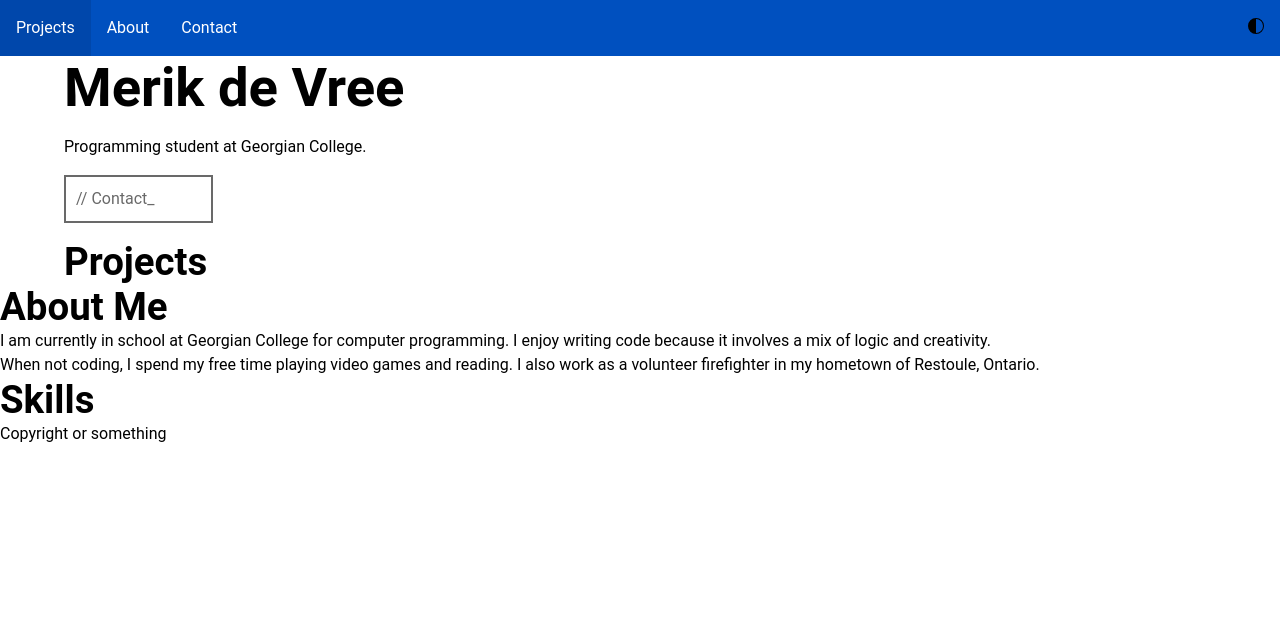
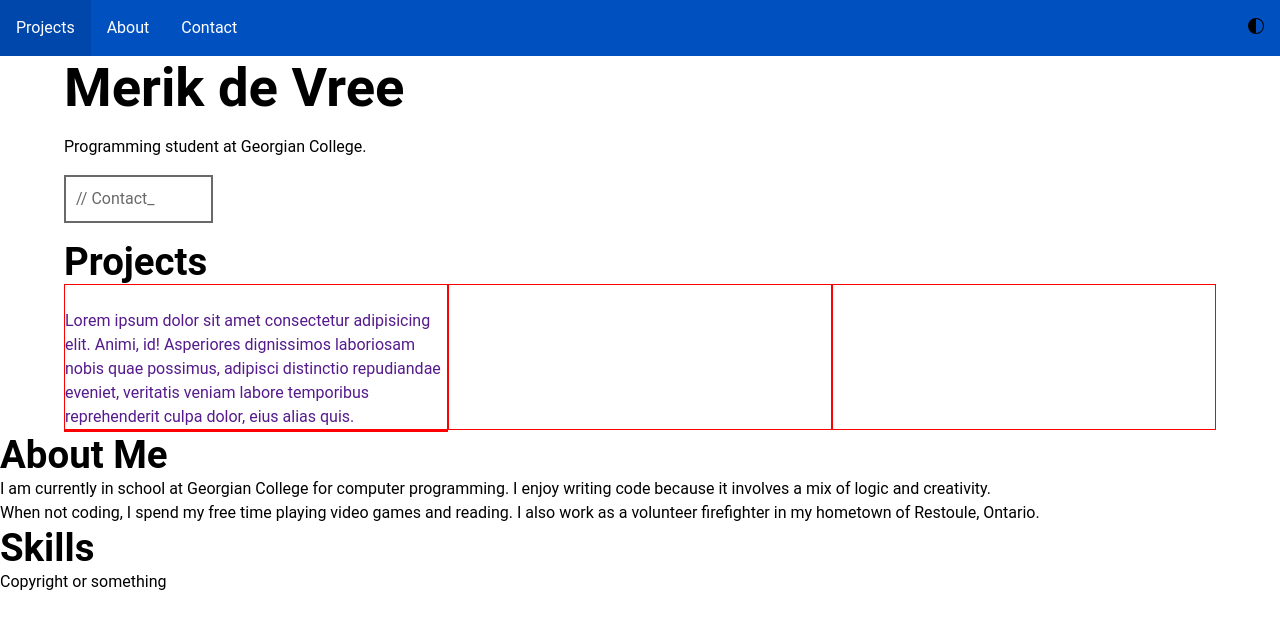
Before and after one commit to merikdevree/Final, a plain HTML site: page index.html in a window 1280 px wide. Drawn offline with Linux system fonts and the light colour scheme.

Commit message:
project card html

```diff
--- a/index.html
+++ b/index.html
@@ -32,7 +32,17 @@
             <section id="projects">
                 <h2>Projects</h2>
                 <div class="album">
-                    <div class="project"></div>
+                    <div class="project">
+                        <a href="">
+                            <img src="" alt="" />
+                            <div>
+                                <p>
+                                    Lorem ipsum dolor sit amet consectetur adipisicing elit. Animi, id! Asperiores dignissimos laboriosam nobis quae possimus,
+                                    adipisci distinctio repudiandae eveniet, veritatis veniam labore temporibus reprehenderit culpa dolor, eius alias quis.
+                                </p>
+                            </div>
+                        </a>
+                    </div>
                     <div class="project"></div>
                     <div class="project"></div>
                     <div class="project"></div>
--- a/styles/styles.css
+++ b/styles/styles.css
@@ -99,7 +99,13 @@ header div a:active {
 #projects {
     max-width: 90%;
     margin: 0 auto;
-    display: flex;
 }
 
+.album {
+    display: grid;
+    grid-template-columns: 1fr 1fr 1fr;
+}
+.project {
+    border: 1px solid red;
+}
 /* todo: projects and everything */
```
